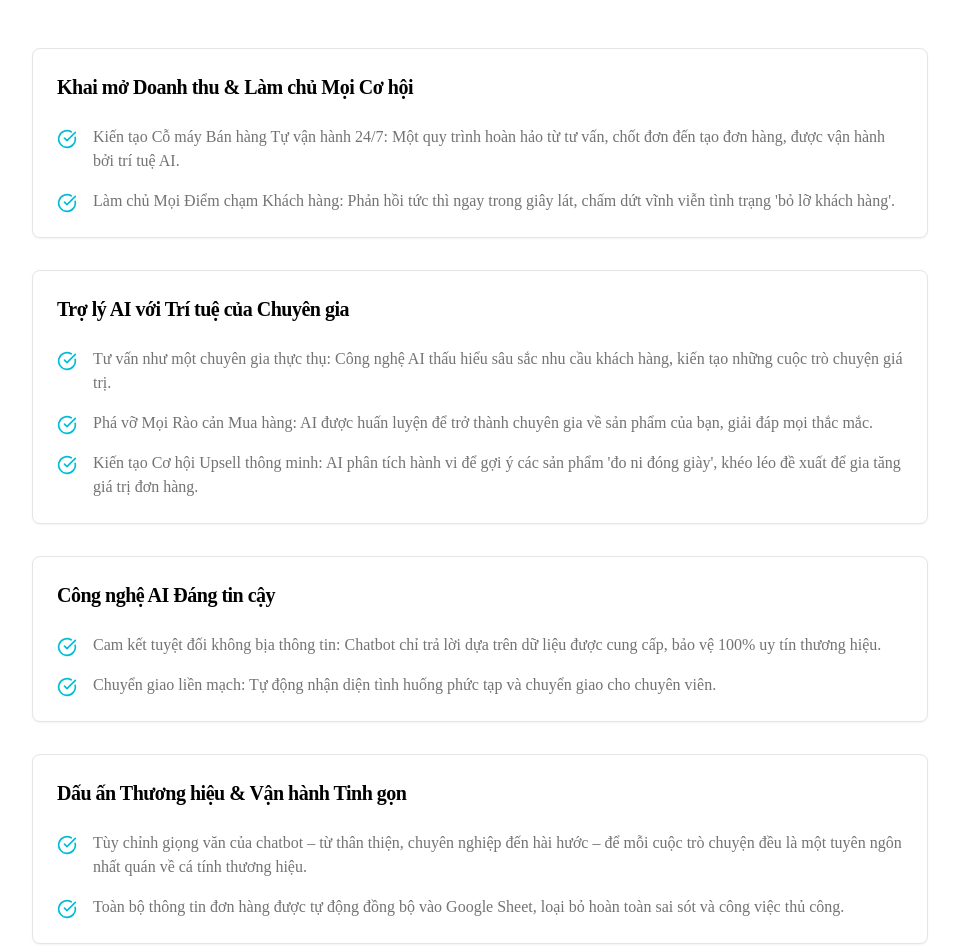
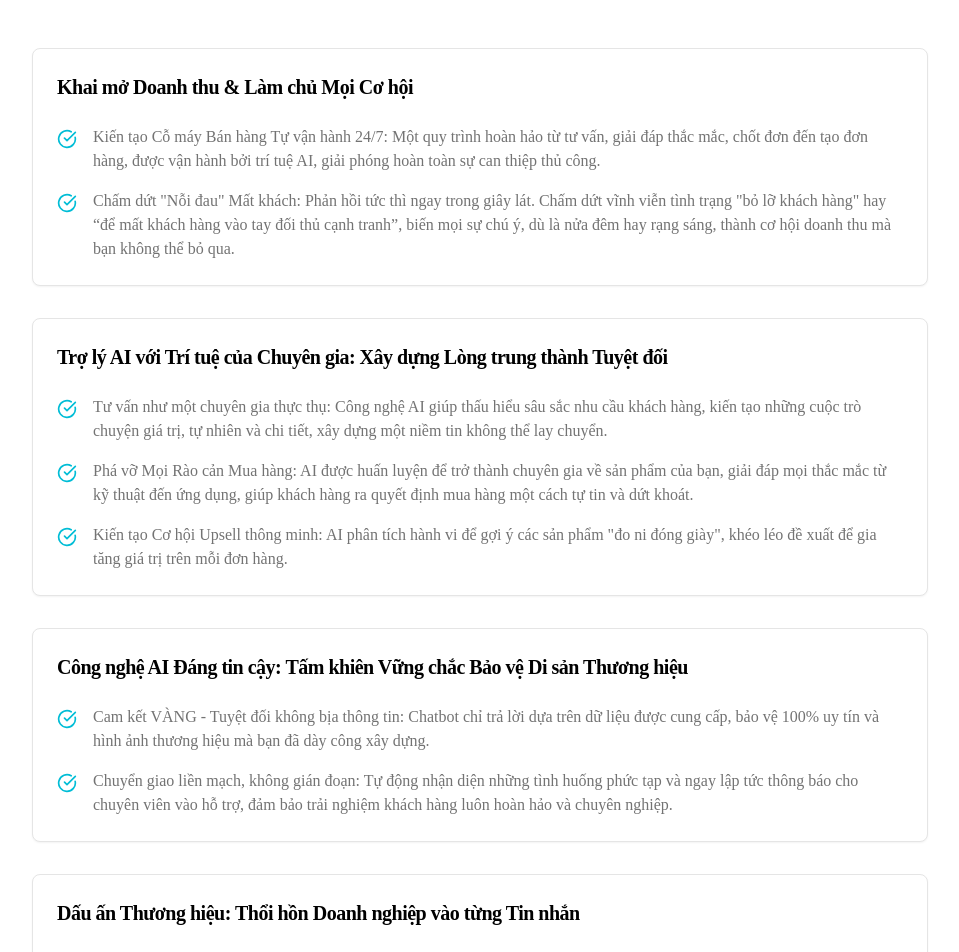
Before and after one commit to jb007-gg/igen-backend, a Next.js app: page /chatbot in a window 1280 px wide. Shown: the part 880-1832 px from the top of the page, without its empty margins (160-1119 px from the left). Built offline with nearby package versions, Linux system fonts and the light colour scheme.

Commit message:
can you modify the content in page /chatbot to this
1. Khai mở Doanh th

```diff
--- a/src/app/chatbot/page.tsx
+++ b/src/app/chatbot/page.tsx
@@ -10,32 +10,37 @@ const chatbotPoints = [
     {
         title: "Khai mở Doanh thu & Làm chủ Mọi Cơ hội",
         points: [
-            "Kiến tạo Cỗ máy Bán hàng Tự vận hành 24/7: Một quy trình hoàn hảo từ tư vấn, chốt đơn đến tạo đơn hàng, được vận hành bởi trí tuệ AI.",
-            "Làm chủ Mọi Điểm chạm Khách hàng: Phản hồi tức thì ngay trong giây lát, chấm dứt vĩnh viễn tình trạng 'bỏ lỡ khách hàng'."
+            "Kiến tạo Cỗ máy Bán hàng Tự vận hành 24/7: Một quy trình hoàn hảo từ tư vấn, giải đáp thắc mắc, chốt đơn đến tạo đơn hàng, được vận hành bởi trí tuệ AI, giải phóng hoàn toàn sự can thiệp thủ công.",
+            'Chấm dứt "Nỗi đau" Mất khách: Phản hồi tức thì ngay trong giây lát. Chấm dứt vĩnh viễn tình trạng "bỏ lỡ khách hàng" hay “để mất khách hàng vào tay đối thủ cạnh tranh”, biến mọi sự chú ý, dù là nửa đêm hay rạng sáng, thành cơ hội doanh thu mà bạn không thể bỏ qua.'
         ]
     },
     {
-        title: "Trợ lý AI với Trí tuệ của Chuyên gia",
+        title: "Trợ lý AI với Trí tuệ của Chuyên gia: Xây dựng Lòng trung thành Tuyệt đối",
         points: [
-            "Tư vấn như một chuyên gia thực thụ: Công nghệ AI thấu hiểu sâu sắc nhu cầu khách hàng, kiến tạo những cuộc trò chuyện giá trị.",
-            "Phá vỡ Mọi Rào cản Mua hàng: AI được huấn luyện để trở thành chuyên gia về sản phẩm của bạn, giải đáp mọi thắc mắc.",
-            "Kiến tạo Cơ hội Upsell thông minh: AI phân tích hành vi để gợi ý các sản phẩm 'đo ni đóng giày', khéo léo đề xuất để gia tăng giá trị đơn hàng."
+            "Tư vấn như một chuyên gia thực thụ: Công nghệ AI giúp thấu hiểu sâu sắc nhu cầu khách hàng, kiến tạo những cuộc trò chuyện giá trị, tự nhiên và chi tiết, xây dựng một niềm tin không thể lay chuyển.",
+            "Phá vỡ Mọi Rào cản Mua hàng: AI được huấn luyện để trở thành chuyên gia về sản phẩm của bạn, giải đáp mọi thắc mắc từ kỹ thuật đến ứng dụng, giúp khách hàng ra quyết định mua hàng một cách tự tin và dứt khoát.",
+            'Kiến tạo Cơ hội Upsell thông minh: AI phân tích hành vi để gợi ý các sản phẩm "đo ni đóng giày", khéo léo đề xuất để gia tăng giá trị trên mỗi đơn hàng.'
         ]
     },
     {
-        title: "Công nghệ AI Đáng tin cậy",
+        title: "Công nghệ AI Đáng tin cậy: Tấm khiên Vững chắc Bảo vệ Di sản Thương hiệu",
         points: [
-            "Cam kết tuyệt đối không bịa thông tin: Chatbot chỉ trả lời dựa trên dữ liệu được cung cấp, bảo vệ 100% uy tín thương hiệu.",
-            "Chuyển giao liền mạch: Tự động nhận diện tình huống phức tạp và chuyển giao cho chuyên viên."
+            "Cam kết VÀNG - Tuyệt đối không bịa thông tin: Chatbot chỉ trả lời dựa trên dữ liệu được cung cấp, bảo vệ 100% uy tín và hình ảnh thương hiệu mà bạn đã dày công xây dựng.",
+            "Chuyển giao liền mạch, không gián đoạn: Tự động nhận diện những tình huống phức tạp và ngay lập tức thông báo cho chuyên viên vào hỗ trợ, đảm bảo trải nghiệm khách hàng luôn hoàn hảo và chuyên nghiệp."
         ]
     },
     {
-        title: "Dấu ấn Thương hiệu & Vận hành Tinh gọn",
+        title: "Dấu ấn Thương hiệu: Thổi hồn Doanh nghiệp vào từng Tin nhắn",
         points: [
-            "Tùy chỉnh giọng văn của chatbot – từ thân thiện, chuyên nghiệp đến hài hước – để mỗi cuộc trò chuyện đều là một tuyên ngôn nhất quán về cá tính thương hiệu.",
-            "Toàn bộ thông tin đơn hàng được tự động đồng bộ vào Google Sheet, loại bỏ hoàn toàn sai sót và công việc thủ công."
+            "Linh hồn của thương hiệu: Tùy chỉnh giọng văn của chatbot – từ thân thiện, chuyên nghiệp đến hài hước – để mỗi cuộc trò chuyện đều là một tuyên ngôn nhất quán về cá tính và đẳng cấp thương hiệu."
         ]
     },
+    {
+        title: "Vận hành Tinh gọn: Giải phóng Nguồn lực, Tập trung vào Chiến lược",
+        points: [
+            "Quản lý đơn hàng chỉ bằng một cú nhấp chuột: Toàn bộ thông tin đơn hàng được tự động đồng bộ vào Google Sheet, loại bỏ hoàn toàn sai sót, lãng phí và các công việc thủ công nhàm chán."
+        ]
+    }
 ];
 
 export default function ChatbotPage() {
--- a/src/app/thiet-ke-website/page.tsx
+++ b/src/app/thiet-ke-website/page.tsx
@@ -46,10 +46,13 @@ export default function WebsiteDesignPage() {
           </div>
           <div className="container relative z-10 mx-auto px-4 md:px-6 text-center">
             <h1 className="text-3xl font-bold tracking-tighter sm:text-4xl md:text-5xl lg:text-6xl font-headline">
-              Thiết kế Website chuyên nghiệp ứng dụng AI
+            Website AI Thông Minh: Thu Hút Khách Hàng Tiềm
+            Năng Tự Động 24/7
             </h1>
             <p className="mx-auto mt-4 max-w-[800px] text-gray-300 md:text-xl">
-              Nền tảng vững chắc để thu hút và chuyển đổi khách hàng tiềm năng từ Google.
+            Chúng tôi không xây dựng website. Chúng tôi kiến tạo một nhân viên kinh
+            doanh mẫn cán nhất, không bao giờ ngủ và được trang bị trí tuệ AI để chốt đơn
+            liên tục
             </p>
           </div>
         </section>
```
